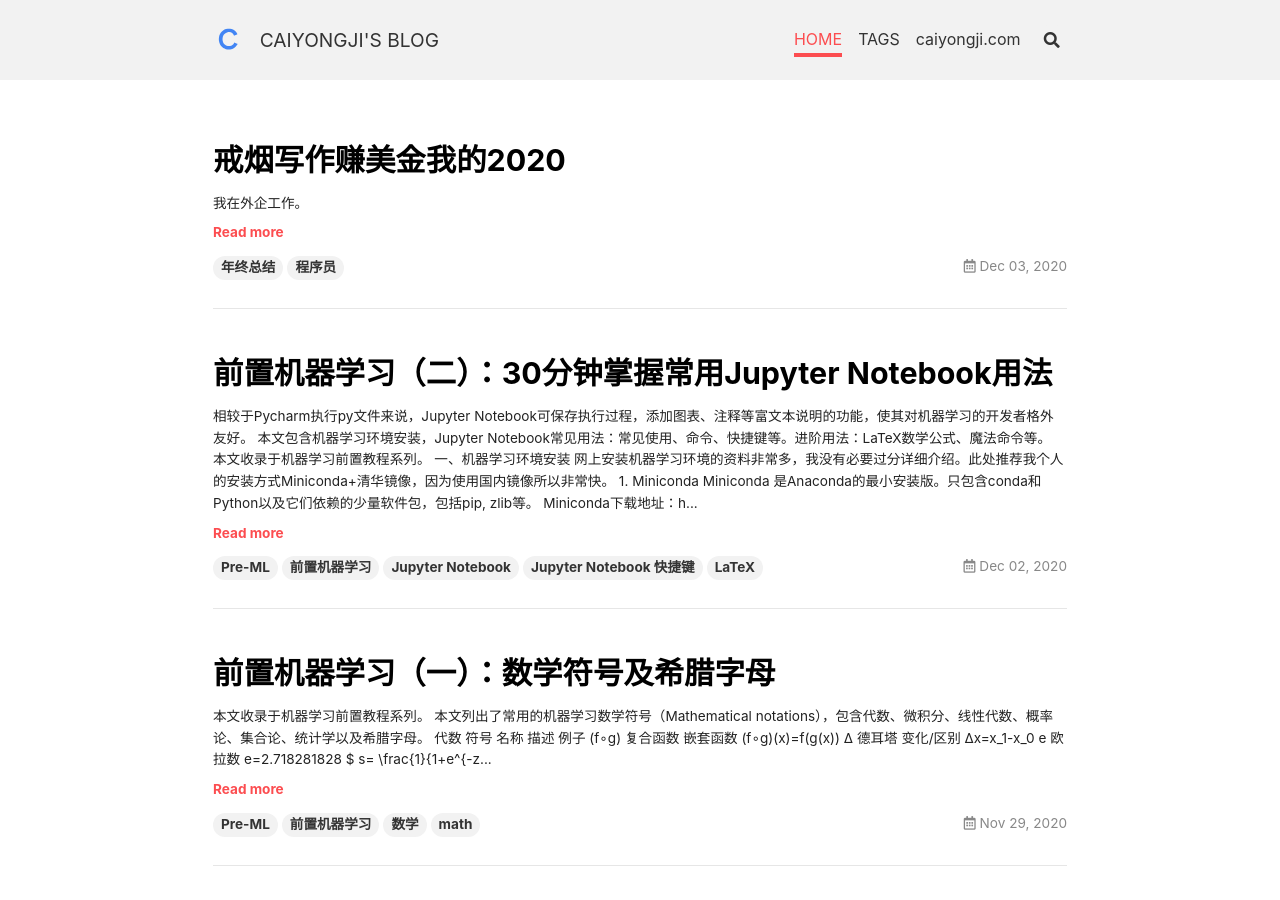
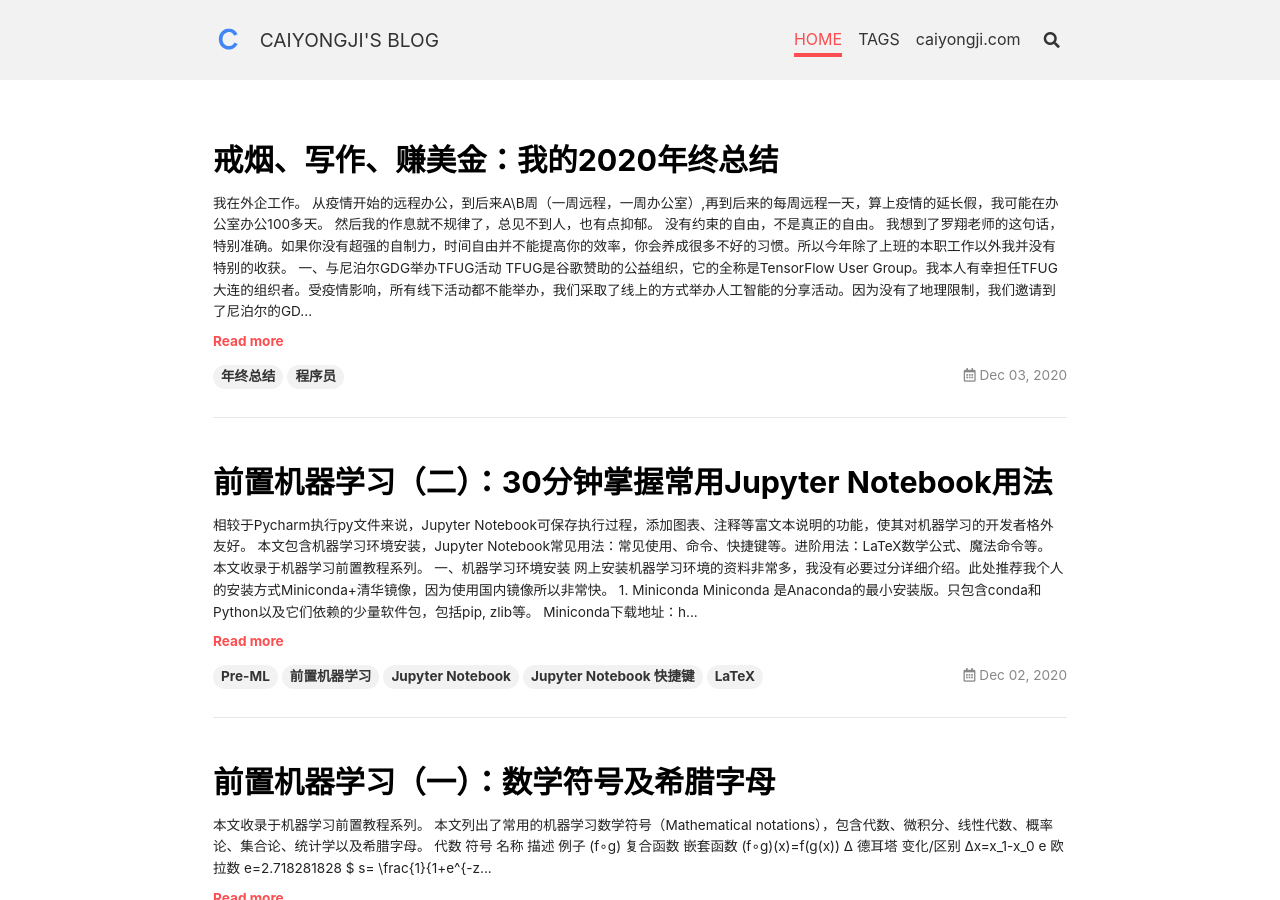
Before and after one commit to caiyongji/blog.caiyongji.com, a Jekyll site: the page built from index.html, in a window 1280 px wide and 900 px high. Built offline with Jekyll 4.4.1, drawn with Linux system fonts in a browser that asks for light colours; nearby versions of some CDN libraries; the list of posts is cut into pages by our own code.

Commit message:
Update 2020-12-03-twenty-twenty.md

```diff
--- a/_posts/2020-12-03-twenty-twenty.md
+++ b/_posts/2020-12-03-twenty-twenty.md
@@ -1,8 +1,71 @@
 ---
-title: 戒烟写作赚美金我的2020
+title: 戒烟、写作、赚美金：我的2020年终总结
 tags:
 - 年终总结
 - 程序员
 ---
 
 我在外企工作。
+从疫情开始的远程办公，到后来A\B周（一周远程，一周办公室）,再到后来的每周远程一天，算上疫情的延长假，我可能在办公室办公100多天。  然后我的作息就不规律了，总见不到人，也有点抑郁。
+> 没有约束的自由，不是真正的自由。
+
+我想到了罗翔老师的这句话，特别准确。如果你没有超强的自制力，时间自由并不能提高你的效率，你会养成很多不好的习惯。所以今年除了上班的本职工作以外我并没有特别的收获。
+
+# 一、与尼泊尔GDG举办TFUG活动
+TFUG是谷歌赞助的公益组织，它的全称是TensorFlow User Group。我本人有幸担任TFUG大连的组织者。受疫情影响，所有线下活动都不能举办，我们采取了线上的方式举办人工智能的分享活动。因为没有了地理限制，我们邀请到了尼泊尔的GDG大佬进行TF Agent的技术分享。分享结束发放谷歌赞助的奖品，可惜参会人太少没发完，现在还有一些堆在家里。
+
+![image](/assets/images/20201203/gdg.jpg)
+
+![image](/assets/images/20201203/represantation.jpg)
+
+
+其实每次我都会自掏腰包宣传TFUG大连的活动，可惜好多人以为是培训公司的标题党营销。如果有热爱人工智能的小伙伴，欢迎搜索【TFUG大连】找到组织哦。
+
+# 二、 写了个戒烟APP赚美金
+4月10日凌晨1:30开始，我结束了11年的吸烟生涯，时至今日我都没有再抽烟。当时我觉得，我不想再受香烟的控制了，我希望拥有更健康的作息、牙齿、口腔，头脑等。
+所以我写了个APP提醒自己戒烟的好处，因为我深知想成功戒烟，要让自己时刻记得戒烟的好处。只有自己发自内心的认可自己的行为，才能成功。
+
+亚伦·卡尔说过：
+> 如果你发现自己开始羡慕哪个吸烟者，立即提醒自己，他其实更羡慕你。你并没有被剥夺任何东西，而吸烟者却被剥夺了许多。
+
+没错，戒烟并没有让你失去什么，而是每天都在收获。
+
+这是我认为对戒烟最有帮助的心得。如果你是一个吸烟的人，希望它能对你有所帮助。
+
+> 深呼吸是克服烟瘾的最好方法！
+
+我给APP起名叫Quit Smoking with Cai，支持中英文，放在了Google Play上。
+
+![image](/assets/images/20201203/app.jpg)
+
+做技术选型我选了Flutter + Google Firebase + Admob + intl 国际化。选择这些框架主要是为了开发快速，我开发这款APP前后用了大概15天，而以上所有技术我都是第一次接触，包括Dart语言。
+如果注册Apple开发者账户，也可以把APP放在APP Store上，我比较懒，当时又处在戒断反应期，就把这件事无限延期了。
+
+大家可以看看我后台，确实是赚了美金的。
+
+![image](/assets/images/20201203/money1.png)
+
+# 三、结识了一些AI界的大佬
+
+还是那句话，技术部分地域。无论是跨越城市，跨越国家，技术从业者都可以交流。一个人的力量永远不如众人的力量，别人思考问题的角度，也许会给你心的方向。技术朋友很重要。我本人也很喜欢交朋友，记住口令：takeurhand。
+
+# 四、谷歌培训
+
+我想额外说一句，互联网的一个特性就是，不发声的是大多数，声音大的人表达观点占据主导，即使他们是错的。有时候那些主流话题是会被带节奏的。比如热门公司、最佳雇主的排名。外企就像是一个平行世界一样，它就在那里，沉默着，不发声。
+
+这个活动是公开的，但只有3、4百人参加。谷歌出品的课程质量非常高，而且免费。有时候渠道就在那里等待你去发掘。
+
+![image](/assets/images/20201203/cert.jpg)
+
+大家不要过分依赖推送，要勇于**探索**。它们的区别是一个是被动的，一个是主动的。这个技巧会让你在互联网中摆脱成为大数据控制的一堆数据的命运。
+
+# 五、重拾公众号写作，并积累了300粉丝。
+
+我开始了《机器学习系列》的写作，目前写到[前置机器学习](https://mp.weixin.qq.com/mp/appmsgalbum?action=getalbum&__biz=MzUxMjU4NjI4MQ==&scene=1&album_id=1627166768236412929&count=3#wechat_redirect)。不出意外，这个系列我会持续连载下取。
+因为我从来不在朋友圈分享我的公众号内容，我不愿意轻易打扰我的朋友，所以所有粉丝都是自然流量，积累到300，我自己很满意，号的名字叫caiyongji。
+
+# 展望2021
+
+又买了些房的琐事就不提了（老凡尔赛了）。2021年我会持续在人工智能方向输出干货。无论是系列教程、AI科普、算法讲解还是心得感悟，我都会用心去做。有些事即使倒贴钱我也愿意去做，希望能多交些朋友。
+
+朋友怎么能叫流量。
```
